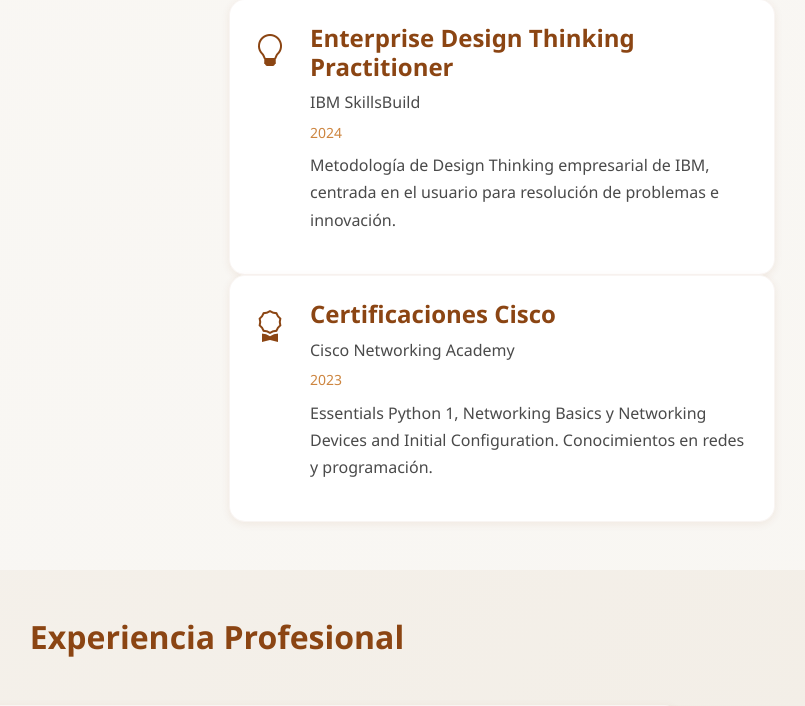
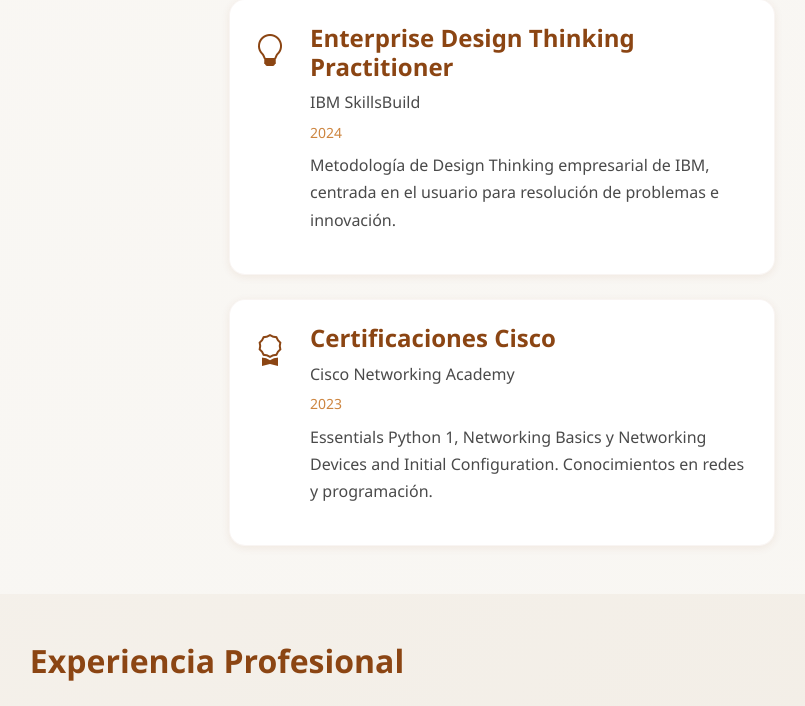
Before and after one commit to ZyFalo/Mi-Portafolio-Prod, a Django app: page / in a window 1280 px wide. Shown: the part 4089-4795 px from the top of the page, without its empty margins (423-1228 px from the left). Run offline with Django 5.2, Linux system fonts and the light colour scheme; data that the repository does not hold is empty.

Commit message:
Corregir estructura HTML rota en la home
- Cerrar <div class="row g-4"> sin cerrar en la sección "Red de
  Desarrolladores": su </div> estaba dentro del bloque {% comment %}
  de Analytics, dejando todo el contenido posterior mal anidado.
- Corregir margen de la tarjeta IBM (mb-0 -> mb-4) para separarla de Cisco.

Validado: profundidad de <div> = 0 en todas las páginas (/ /contactame/ /fyq/ /open/).

Co-Authored-By: Claude Opus 4.8 (1M context) <noreply@anthropic.com>

```diff
--- a/templates/core/home.html
+++ b/templates/core/home.html
@@ -381,7 +381,7 @@
                     </div>
                 </div>
 
-                <div class="card-custom p-4 mb-0">
+                <div class="card-custom p-4 mb-4">
                     <div class="d-flex align-items-start">
                         <i class="bi bi-lightbulb text-primary fs-2 me-4 flex-shrink-0"></i>
                         <div>
@@ -514,6 +514,7 @@
                 </div>
             </div>
             {% endif %}
+        </div>
 
         <!-- Analytics Info -->
         {% comment %} <div class="row justify-content-center mt-5">
```
